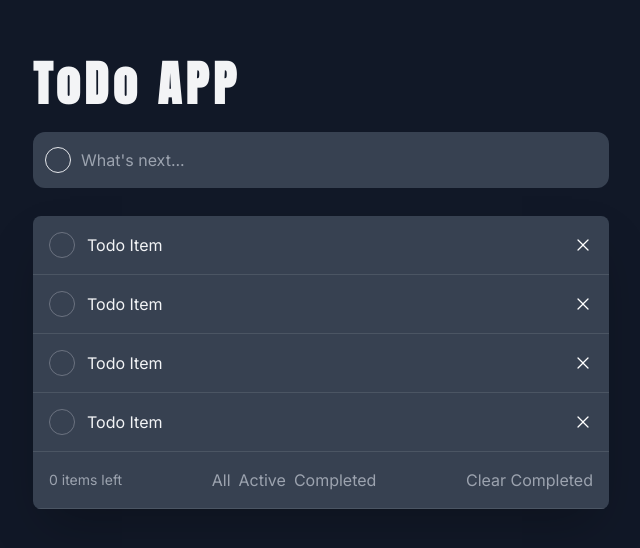
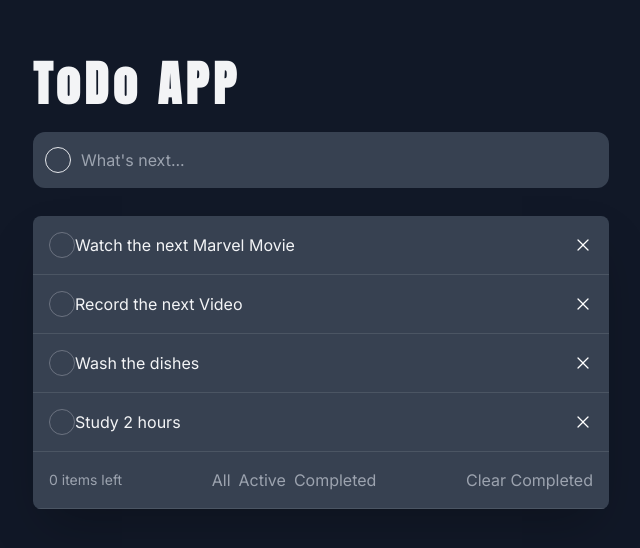
Before and after one commit to ManuelPeJu/ToDoList, a React (Vite) app in the folder todo-app/: page / in a window 1280 px wide. Shown: the part 116-664 px from the top of the page, without its empty margins (319-959 px from the left). Built offline with nearby package versions, Linux system fonts and the light colour scheme.

Commit message:
todo state

```diff
--- a/todo-app/src/App.jsx
+++ b/todo-app/src/App.jsx
@@ -1,4 +1,5 @@
 import React from 'react'
+import { useState } from 'react'
 import {Title} from './components/Title/Title'
 import {ToDo} from './components/Todo/Todo'
 import {ToDoInput} from './components/TodoInput/ToDoInput'
@@ -6,17 +7,40 @@ import {ToDoList} from './components/TodoList/ToDoList'
 
 
 const App = () => {
+
+  const [todos, setTodos] = useState([
+    {
+      id: 1,
+      title: "Watch the next Marvel Movie",
+      completed: false,
+    },
+    {
+      id: 2,
+      title: "Record the next Video",
+      completed: false,
+    },
+    {
+      id: 3,
+      title: "Wash the dishes",
+      completed: false,
+    },
+    {
+      id: 4,
+      title: "Study 2 hours",
+      completed: false,
+    },
+  ])
+
+
+
+
   return (
     <div className="bg-gray-900 min-h-screen h-full w-full font-inter text-gray-100 flex items-center justify-center py-20 px-5 ">
       <div className='container flex flex-col max-w-xl'>
         <Title/>
         <ToDoInput />
-        <ToDoList>
-          <ToDo />
-          <ToDo />
-          <ToDo />
-          <ToDo />
-        </ToDoList>
+        <ToDoList todos={todos} />
+
       </div>
     </div>
   )
--- a/todo-app/src/components/Todo/ToDo.jsx
+++ b/todo-app/src/components/Todo/ToDo.jsx
@@ -1,14 +1,26 @@
 import React from 'react'
 
-const ToDo = () => {
+const ToDo = ({ todo }) => {
+
+  const {title, completed} = todo
+
   return (
     <div className='flex items-center justify-between p-4 bg-gray-700 border-b border-solid border-gray-600'>
         <div className='flex items-center'>
-            <span className='border-solid border border-gray-500 rounded-full p-3 cursor-pointer'></span>
-        <p className='pl-3 '>
-            Todo Item
-        </p>
+          {
+            completed ? (
+              <div className='bg-green-700 p-1 rounded-full cursor-pointer '>
+                <img className='h-4 w-4' src="/check-icon.svg" alt="Check icon" />
+              </div>
+            ) : (
+              <span className='border-solid border border-gray-500 rounded-full p-3 cursor-pointer'></span>
+            )
+          }
+          <p className={"pl-3" + (completed && "line-through")}>
+            {title}
+          </p>
         </div>
+
         <img src="/close-icon.svg" alt="close-icon" className='h-5 w-5 cursor-pointer transition-all duration-300 ease-in' />
     </div>
   )
--- a/todo-app/src/components/TodoFilters/ToDoFilters.jsx
+++ b/todo-app/src/components/TodoFilters/ToDoFilters.jsx
@@ -19,4 +19,4 @@ const ToDoFilters = () => {
   )
 }
 
-export default ToDoFilters
+export { ToDoFilters }
--- a/todo-app/src/components/TodoList/ToDoList.jsx
+++ b/todo-app/src/components/TodoList/ToDoList.jsx
@@ -1,10 +1,15 @@
 import React from 'react'
-import ToDoFilters from '../TodoFilters/ToDoFilters'
+import { ToDo } from '../Todo/Todo'
+import {ToDoFilters} from '../TodoFilters/ToDoFilters'
 
-const ToDoList = ({ children }) => {
+const ToDoList = ({ todos }) => {
   return (
     <div className='flex flex-col mt-7 rounded-lg overflow-hidden  shadow-2xl'>
-        {children}
+        {todos.map( todo => {
+          return (
+            <ToDo key={todo.id} todo={todo} />
+          )
+        })}
         <ToDoFilters />
     </div>
   )
```
